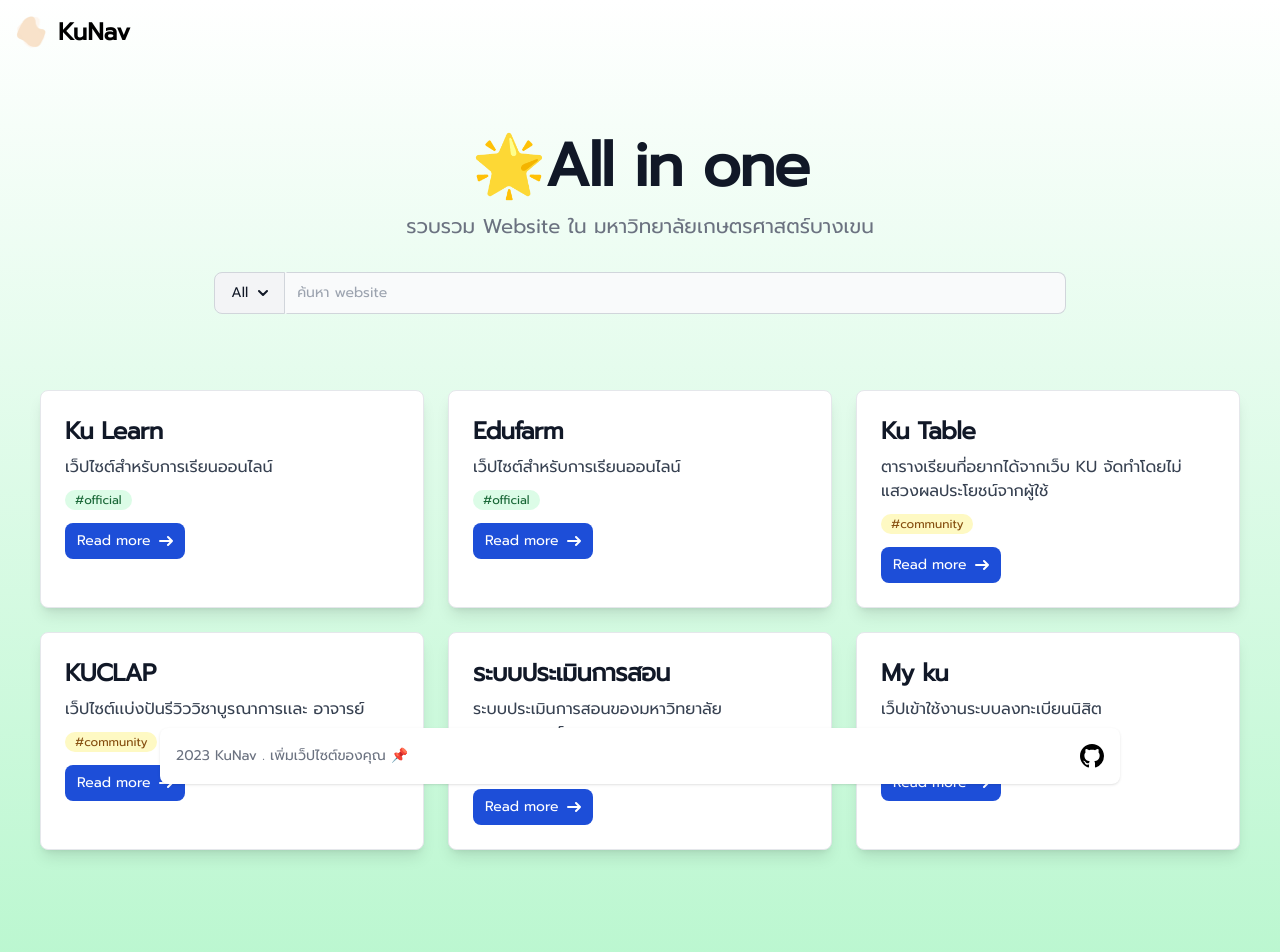
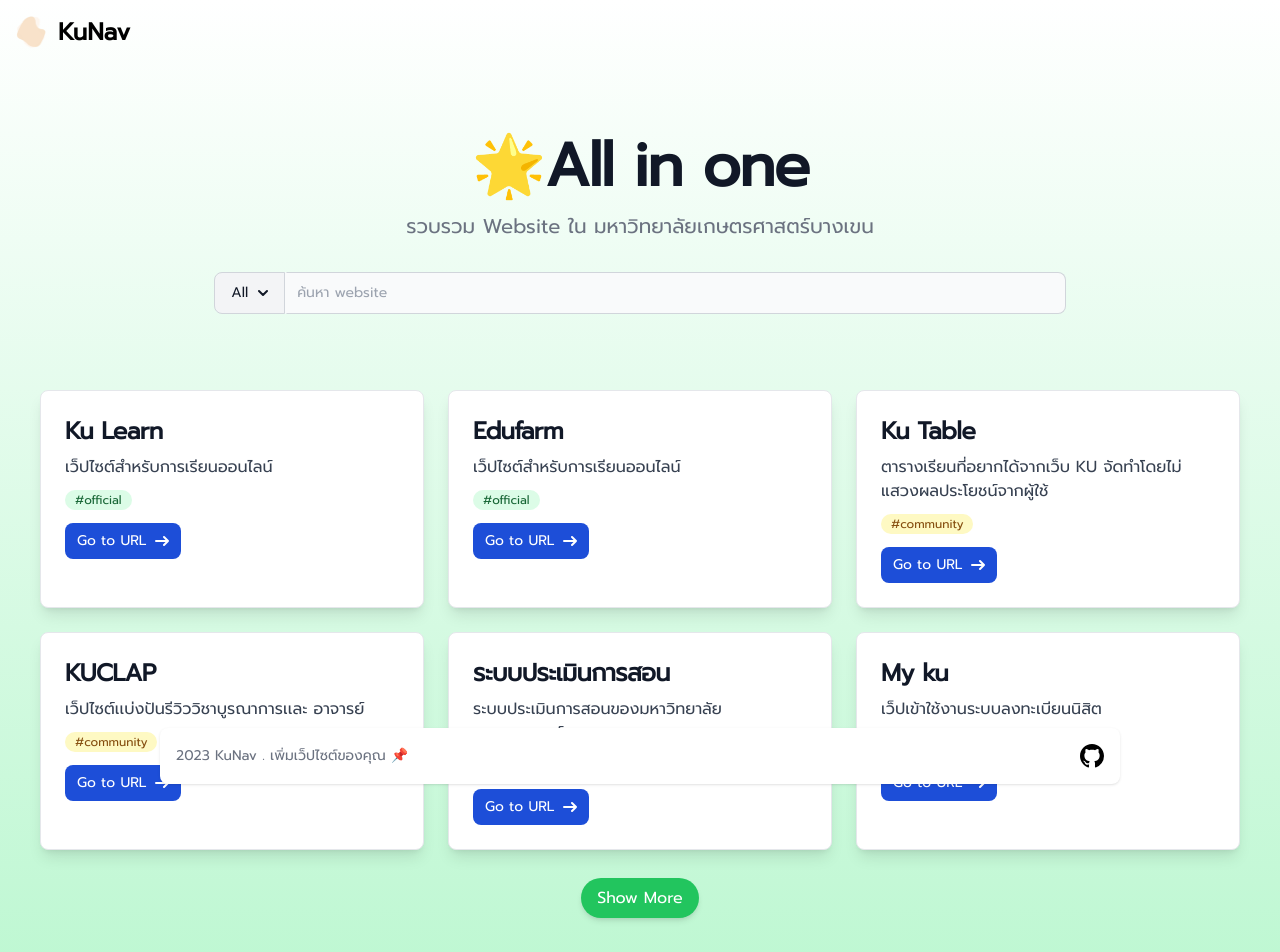
Before and after one commit to karitthorn/KuNav, a Next.js app: page / in a window 1280 px wide. Shown: the top 952 px of the page. Built offline with nearby package versions, Linux system fonts and the light colour scheme.

Commit message:
add showMore button and add website

```diff
--- a/app/components/websiteCard.tsx
+++ b/app/components/websiteCard.tsx
@@ -1,6 +1,6 @@
-"use client"
-import React, { useEffect, useState } from 'react';
-import Link from 'next/link';
+"use client";
+import React, { useEffect, useState } from "react";
+import Link from "next/link";
 interface WebsiteCardProps {
   websiteName: string;
   description: string;
@@ -8,41 +8,43 @@ interface WebsiteCardProps {
   websiteURL: string;
 }
 
-export default function WebsiteCard({ websiteName , description, websiteTag,websiteURL }: WebsiteCardProps) {
-  const [tagcss, setTagcss] = useState("")
+export default function WebsiteCard({
+  websiteName,
+  description,
+  websiteTag,
+  websiteURL,
+}: WebsiteCardProps) {
+  const [tagcss, setTagcss] = useState("");
 
-  useEffect(()=>{
-    if (websiteTag == "official"){
-      setTagcss("inline-flex items-center bg-green-100 text-green-800 text-xs font-medium mr-2 px-2.5 py-0.5 rounded-full ")
-    }else if (websiteTag == "community"){
-      setTagcss("inline-flex items-center bg-yellow-100 text-yellow-800 text-xs font-medium mr-2 px-2.5 py-0.5 rounded-full ")
+  useEffect(() => {
+    if (websiteTag == "official") {
+      setTagcss(
+        "inline-flex items-center bg-green-100 text-green-800 text-xs font-medium mr-2 px-2.5 py-0.5 rounded-full "
+      );
+    } else if (websiteTag == "community") {
+      setTagcss(
+        "inline-flex items-center bg-yellow-100 text-yellow-800 text-xs font-medium mr-2 px-2.5 py-0.5 rounded-full "
+      );
     }
-    console.log(tagcss)
-  })
-
+  }, [websiteTag]);
 
   return (
     <>
       <div className="max-w-sm p-6 m-3 bg-white border border-gray-200 rounded-lg shadow-lg  md:w-96 w-80  md:min-h-[218px]">
-        <a href="#">
-          <h5 className="mb-2 text-2xl font-bold tracking-tight text-gray-900 ">
-            {websiteName}
-          </h5>
-        </a>
+        <h5 className="mb-2 text-2xl font-bold tracking-tight text-gray-900 ">
+          {websiteName}
+        </h5>
         <p className="mb-2 font-normal text-gray-700 dark:text-gray-400">
           {description}
         </p>
         <div className="mt-2 mb-3">
-        <span className={tagcss}>
-          #{websiteTag}
-        </span>
-
+          <span className={tagcss}>#{websiteTag}</span>
         </div>
         <Link
           href={websiteURL}
           className="inline-flex items-center px-3 py-2 text-sm font-medium text-center text-white bg-blue-700 rounded-lg hover:bg-blue-800 focus:ring-4 focus:outline-none focus:ring-blue-300 "
         >
-          Read more
+          Go to URL
           <svg
             className="w-3.5 h-3.5 ml-2"
             aria-hidden="true"
@@ -59,7 +61,6 @@ export default function WebsiteCard({ websiteName , description, websiteTag,webs
             />
           </svg>
         </Link>
-
       </div>
     </>
   );
--- a/app/page.tsx
+++ b/app/page.tsx
@@ -9,9 +9,13 @@ type DropdownOption = "All" | "#Official" | "#Community";
 
 export default function Home() {
   const [selectedOption, setSelectedOption] = useState<DropdownOption>("All");
-  const [searchQuery, setSearchQuery] = useState<string>(''); //  for the search query
+  const [searchQuery, setSearchQuery] = useState<string>(""); //  for the search query
+  const [dropdownVisible, setDropdownVisible] = useState(false);
+  const [displayCount, setDisplayCount] = useState(6); // State variable to control displayed items
 
-  const [dropdownVisible, setDropdownVisible] = useState(false);
+  const handleShowMore = () => {
+    setDisplayCount(displayCount + 6); // Increase the number of displayed items
+  };
 
   const toggleDropdown = () => {
     setDropdownVisible(!dropdownVisible);
@@ -39,7 +43,10 @@ export default function Home() {
             </p>
             {/* ---------------------------------------------------------------- */}
             {/* Dropdown and Search Input */}
-            <form className="flex w-full justify-center items-center" onSubmit={handleSubmit}>
+            <form
+              className="flex w-full justify-center items-center"
+              onSubmit={handleSubmit}
+            >
               <div className="flex ">
                 <label className="mb-2 text-sm font-medium text-gray-900 sr-only">
                   Your Email
@@ -95,7 +102,8 @@ export default function Home() {
                             onClick={() => changeDropdownOption("#Official")}
                             className="inline-flex w-full px-4 py-2 hover:bg-gray-100"
                           >
-                            <span className="flex w-2 h-2 mr-1 bg-green-500 rounded-full"></span>Official
+                            <span className="flex w-2 h-2 mr-1 bg-green-500 rounded-full"></span>
+                            Official
                           </button>
                         </li>
                         <li>
@@ -104,7 +112,8 @@ export default function Home() {
                             onClick={() => changeDropdownOption("#Community")}
                             className="inline-flex w-full px-4 py-2 hover:bg-gray-100"
                           >
-                            <span className="flex w-2 h-2 mr-1 bg-yellow-300 rounded-full"></span>Community
+                            <span className="flex w-2 h-2 mr-1 bg-yellow-300 rounded-full"></span>
+                            Community
                           </button>
                         </li>
                       </ul>
@@ -122,7 +131,6 @@ export default function Home() {
                   onChange={(e) => setSearchQuery(e.target.value)} // Handle search input change
                   required
                 />
-
               </div>
             </form>
 
@@ -141,10 +149,14 @@ export default function Home() {
                 }
                 return false; // Default to not showing anything
               })
-              .filter((item) =>
-              item.name.toLowerCase().includes(searchQuery.toLowerCase()) ||
-              item.description.toLowerCase().includes(searchQuery.toLowerCase())
-            )
+              .filter(
+                (item) =>
+                  item.name.toLowerCase().includes(searchQuery.toLowerCase()) ||
+                  item.description
+                    .toLowerCase()
+                    .includes(searchQuery.toLowerCase())
+              )
+              .slice(0, displayCount) // Display a limited number of items based on displayCount
               .map((item, index) => (
                 <div key={index} className="">
                   <WebsiteCard
@@ -156,6 +168,16 @@ export default function Home() {
                 </div>
               ))}
           </section>
+          {displayCount < data.length && (
+            <div className="flex justify-center mt-4">
+              <button
+                onClick={handleShowMore}
+                className="px-4 py-2 bg-green-500 text-white rounded-full hover:bg-green-600 shadow-md"
+              >
+                Show More
+              </button>
+            </div>
+          )}
           {/* ---------------------------------------------------------------- */}
         </div>
 
--- a/public/data/website.json
+++ b/public/data/website.json
@@ -34,5 +34,11 @@
       "description": "เว็ปเข้าใช้งานระบบลงทะเบียนนิสิต",
       "url": "https://my.ku.th/login",
       "tag": "official"
+    },
+    {
+      "name": "KUforest",
+      "description": "เว็ปรวมงานวิจัยมหาวิทยาลัยเกษตรศาสตร์ บางเขน",
+      "url": "https://research.ku.ac.th/forest/Department.aspx?CampusID=01%20%0D%0A",
+      "tag": "official"
     }
   ]
```
